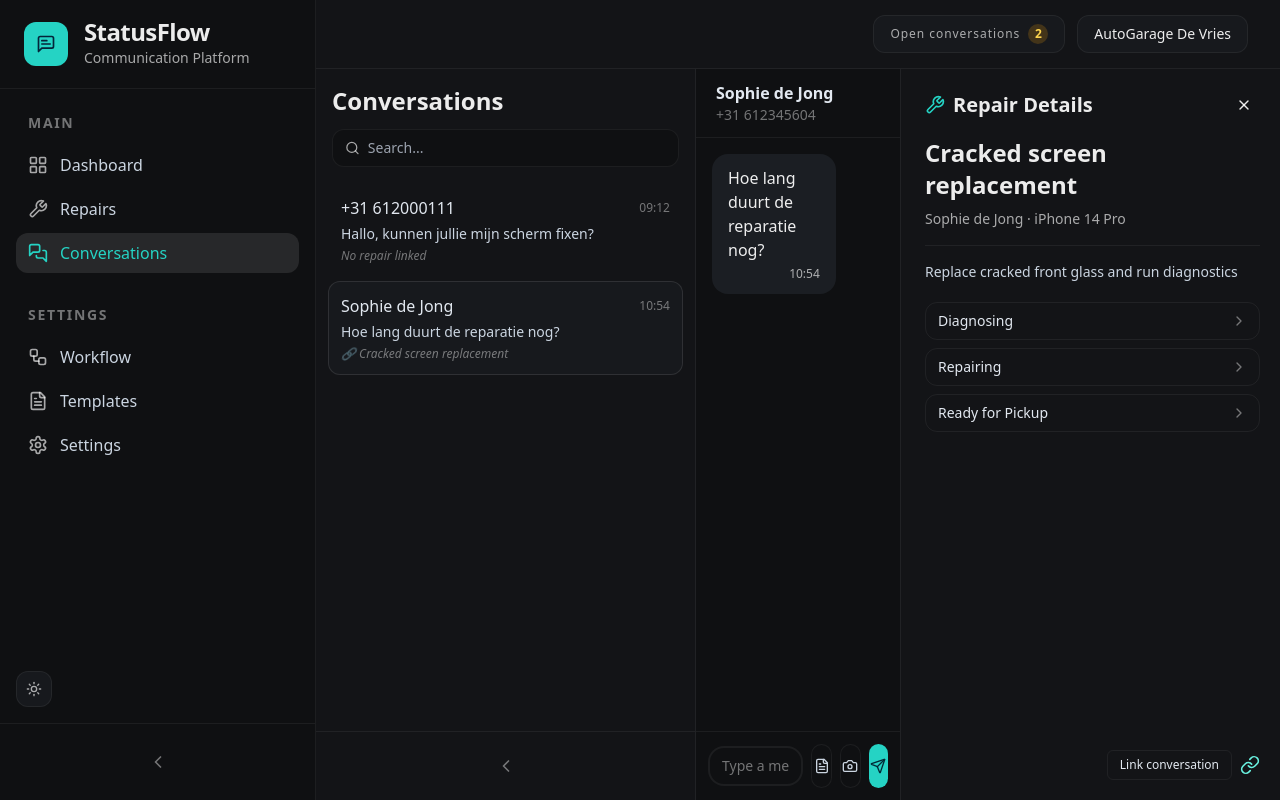
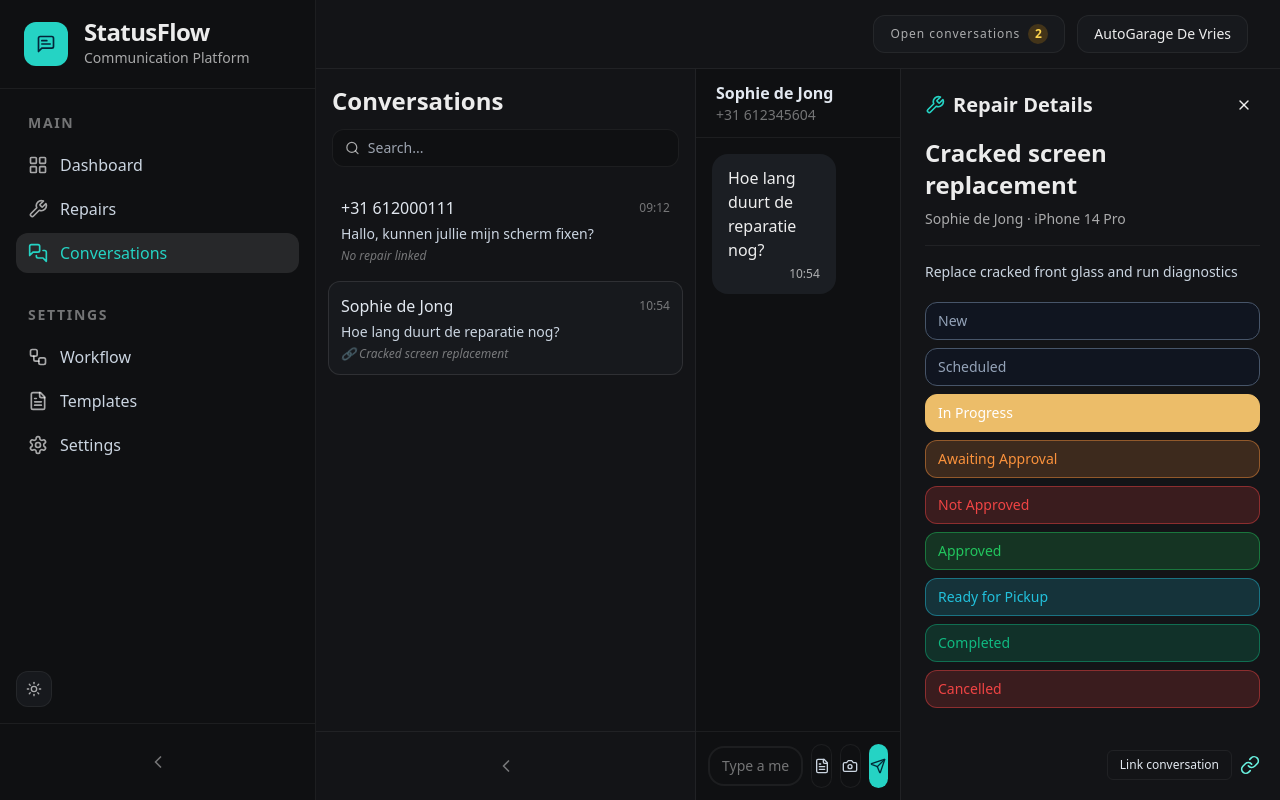
Before and after one commit to botexpertsnl/reparatie_melder_app, a Next.js app: page /conversations in a window 1280 px wide. Built offline with nearby package versions, Linux system fonts and the light colour scheme.

Commit message:
Sync repair detail workflow buttons with configured stages

```diff
--- a/components/repairs/repair-details-panel.tsx
+++ b/components/repairs/repair-details-panel.tsx
@@ -1,5 +1,9 @@
-import { ChevronRight, Link as LinkIcon, Wrench, X } from "lucide-react";
+"use client";
+
+import { useEffect, useMemo, useState } from "react";
+import { Link as LinkIcon, Wrench, X } from "lucide-react";
 import type { StoredRepair } from "@/lib/repair-store";
+import { defaultWorkflowStages, readStoredWorkflowStages, type StoredWorkflowStage } from "@/lib/workflow-stage-store";
 
 type RepairDetailsPanelProps = {
   repair: StoredRepair;
@@ -22,6 +26,44 @@ export function RepairDetailsPanel({
   linkedConversationHref,
   className,
 }: RepairDetailsPanelProps) {
+  const [workflowStages, setWorkflowStages] = useState<StoredWorkflowStage[]>(() =>
+    readStoredWorkflowStages(defaultWorkflowStages)
+  );
+
+  useEffect(() => {
+    const refreshWorkflowStages = () => {
+      setWorkflowStages(readStoredWorkflowStages(defaultWorkflowStages));
+    };
+
+    refreshWorkflowStages();
+    window.addEventListener("workflow-stages:changed", refreshWorkflowStages);
+
+    return () => {
+      window.removeEventListener("workflow-stages:changed", refreshWorkflowStages);
+    };
+  }, []);
+
+  const currentStageIndex = useMemo(
+    () => workflowStages.findIndex((stage) => stage.name === repair.stage),
+    [repair.stage, workflowStages]
+  );
+
+  const toRgba = (hex: string, alpha: number) => {
+    const normalizedHex = hex.replace("#", "");
+    const expandedHex = normalizedHex.length === 3
+      ? normalizedHex.split("").map((character) => `${character}${character}`).join("")
+      : normalizedHex;
+
+    if (expandedHex.length !== 6) {
+      return `rgba(148, 163, 184, ${alpha})`;
+    }
+
+    const red = Number.parseInt(expandedHex.slice(0, 2), 16);
+    const green = Number.parseInt(expandedHex.slice(2, 4), 16);
+    const blue = Number.parseInt(expandedHex.slice(4, 6), 16);
+    return `rgba(${red}, ${green}, ${blue}, ${alpha})`;
+  };
+
   return (
     <aside className={className ?? "relative border-l border-[#253149] bg-[#0b1221] px-5 py-5"}>
       <div className="mb-4 flex items-center justify-between">
@@ -44,12 +86,41 @@ export function RepairDetailsPanel({
       <div className="mt-2 text-sm text-slate-400">{repair.customerName} · {repair.assetName}</div>
       <div className="mt-4 border-t border-[#253149] pt-4 text-sm text-slate-300">{repair.description}</div>
       <div className="mt-5 space-y-2">
-        {["Diagnosing", "Repairing", "Ready for Pickup"].map((step) => (
-          <button key={step} type="button" className="flex w-full items-center justify-between rounded-xl border border-[#253149] px-3 py-2 text-left text-sm text-slate-200 hover:bg-[#182236]">
-            {step}
-            <ChevronRight className="h-4 w-4 text-slate-500" />
-          </button>
-        ))}
+        {workflowStages.map((stage, index) => {
+          const isCurrent = index === currentStageIndex;
+          const isPrevious = currentStageIndex >= 0 && index < currentStageIndex;
+          const isUpcoming = currentStageIndex < 0 || index > currentStageIndex;
+
+          return (
+            <button
+              key={stage.id}
+              type="button"
+              className="flex w-full cursor-default items-center justify-between rounded-xl border px-3 py-2 text-left text-sm font-medium transition-colors"
+              style={isPrevious
+                ? {
+                  color: "#94a3b8",
+                  borderColor: "#475569",
+                  backgroundColor: "rgba(15, 23, 42, 0.5)"
+                }
+                : isCurrent
+                  ? {
+                    color: "#ffffff",
+                    borderColor: stage.color,
+                    backgroundColor: stage.color
+                  }
+                  : isUpcoming
+                    ? {
+                      color: stage.color,
+                      borderColor: toRgba(stage.color, 0.45),
+                      backgroundColor: toRgba(stage.color, 0.18)
+                    }
+                    : undefined}
+              aria-current={isCurrent ? "step" : undefined}
+            >
+              {stage.name}
+            </button>
+          );
+        })}
       </div>
       {onLinkChange || linkedConversationHref ? (
         <div className="absolute bottom-5 right-5 flex items-center gap-2">
```
